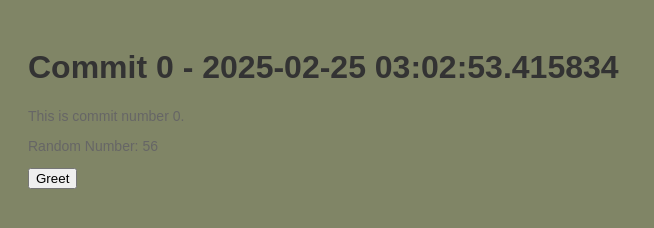
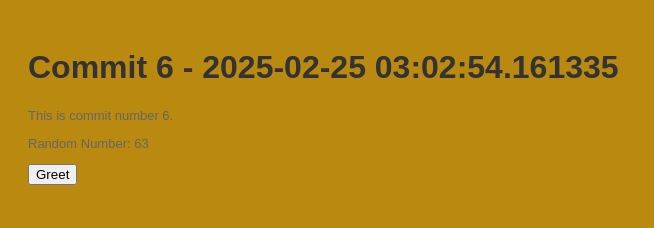
Before and after one commit to legbald0d/myrep-repo-20250225030251, a plain HTML site: page index.html in a window 1280 px wide. Shown: the whole page, without its empty margins (0-654 px from the left). Drawn offline with Linux system fonts and the light colour scheme.

Commit message:
📝 Commit 6 with HTML, CSS, and JS

```diff
--- a/index.html
+++ b/index.html
@@ -2,13 +2,13 @@
     <!DOCTYPE html>
     <html>
     <head>
-        <title>Commit 0 - 2025-02-25 03:02:53.415834</title>
+        <title>Commit 6 - 2025-02-25 03:02:54.161335</title>
         <link rel="stylesheet" href="style.css">
     </head>
     <body>
-        <h1>Commit 0 - 2025-02-25 03:02:53.415834</h1>
-        <p>This is commit number 0.</p>
-        <p>Random Number: 56</p>
+        <h1>Commit 6 - 2025-02-25 03:02:54.161335</h1>
+        <p>This is commit number 6.</p>
+        <p>Random Number: 63</p>
         <button onclick="greet()">Greet</button>
         <script src="script.js"></script>
     </body>
--- a/script.js
+++ b/script.js
@@ -2,4 +2,4 @@
     function greet() {
         alert('Hello from commit ' + commitNumber + '!');
     }
-    var commitNumber = 0;
+    var commitNumber = 6;
--- a/style.css
+++ b/style.css
@@ -1,7 +1,7 @@
 
     body {
         font-family: Arial, sans-serif;
-        background-color: #808566;
+        background-color: #b98910;
         padding: 20px;
     }
     h1 {
@@ -9,5 +9,5 @@
     }
     p {
         color: #666;
-        font-size: 14px;
+        font-size: 13px;
     }
```
